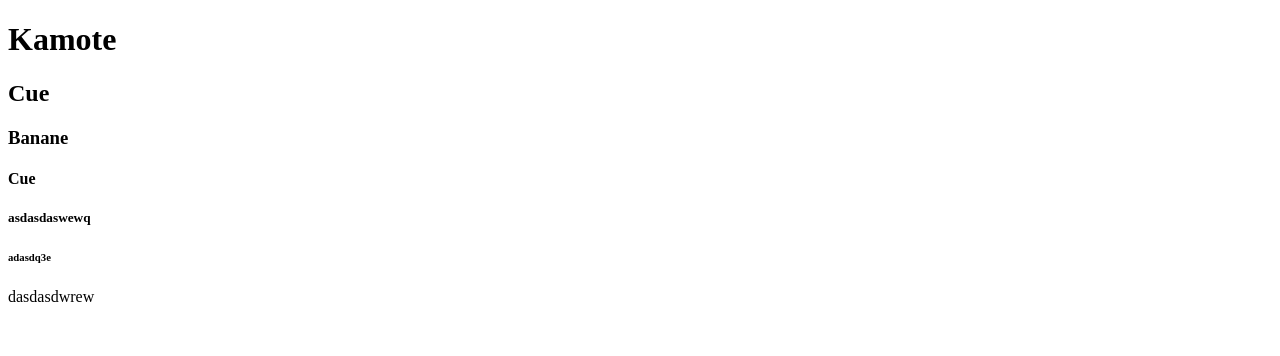
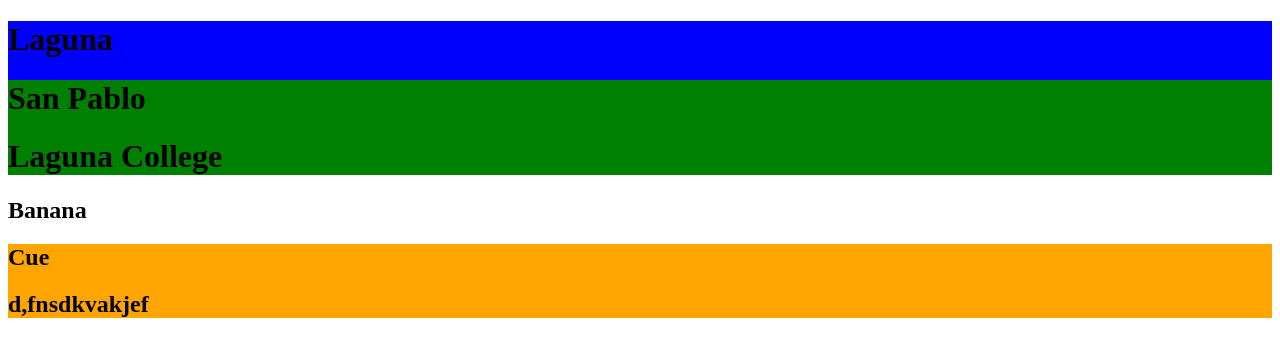
Before and after one commit to uShire/basic-sample, a plain HTML site: page index.html in a window 1280 px wide. Drawn offline with Linux system fonts and the light colour scheme.

Commit message:
second commit

```diff
--- a/css/style.css
+++ b/css/style.css
@@ -0,0 +1,9 @@
+.header {
+  background: blue;
+}
+.header .container {
+  background: green;
+}
+.banner .container {
+  background: orange;
+}
--- a/index.html
+++ b/index.html
@@ -7,12 +7,24 @@
     <link rel="stylesheet" href="./css/style.css" />
   </head>
   <body>
-    <h1>Kamote</h1>
-    <h2>Cue</h2>
-    <h3>Banane</h3>
-    <h4>Cue</h4>
-    <h5>asdasdaswewq</h5>
-    <h6>adasdq3e</h6>
-    <p>dasdasdwrew</p>
+    <header class="header">
+      <h1>Laguna</h1>
+      <div class="container">
+        <h1>San Pablo</h1>
+        <div class="header__wrapper">
+          <h1>Laguna College</h1>
+        </div>
+      </div>
+    </header>
+
+    <section class="banner">
+      <h1>Banana</h1>
+      <div class="container">
+        <h1>Cue</h1>
+        <div class="banner__wrapper">
+          <h1>d,fnsdkvakjef</h1>
+        </div>
+      </div>
+    </section>
   </body>
 </html>
```
Also changed, not shown: pexels-daniel-nettesheim-1162361.jpg (added).
